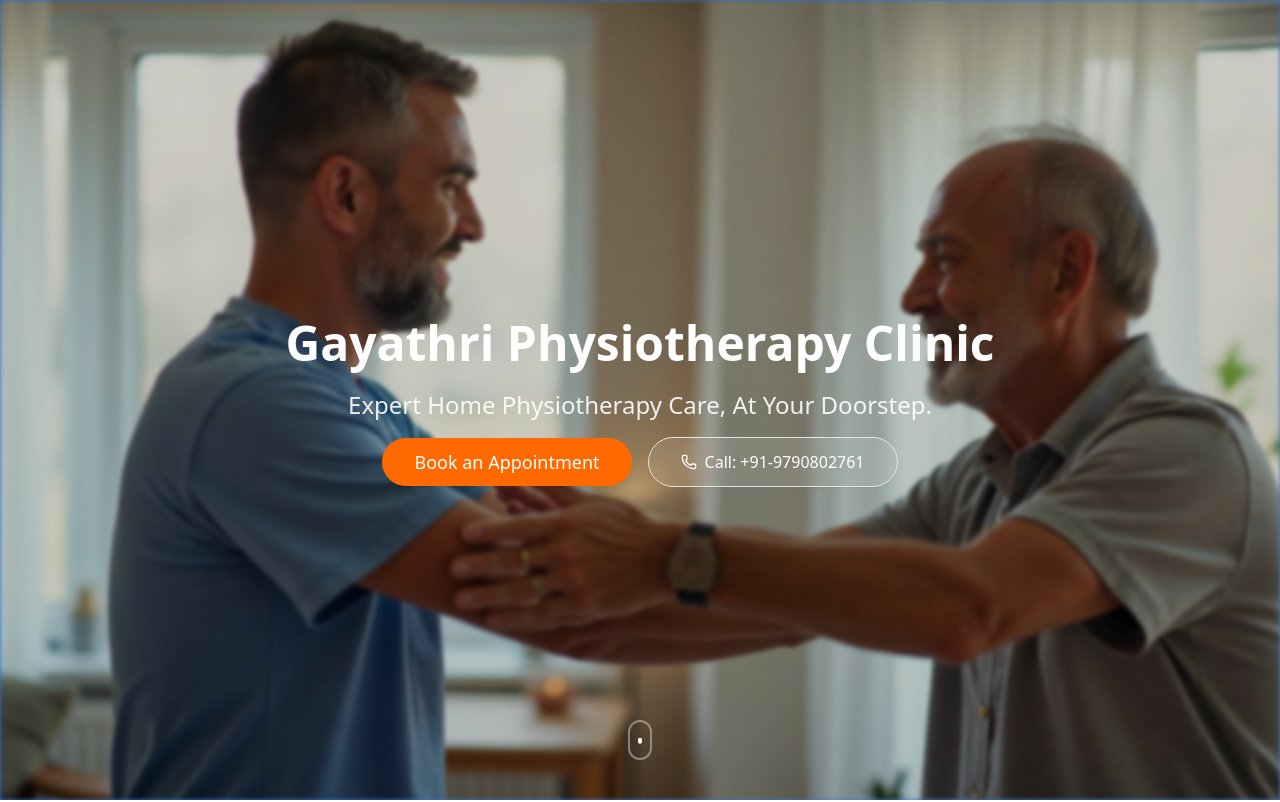
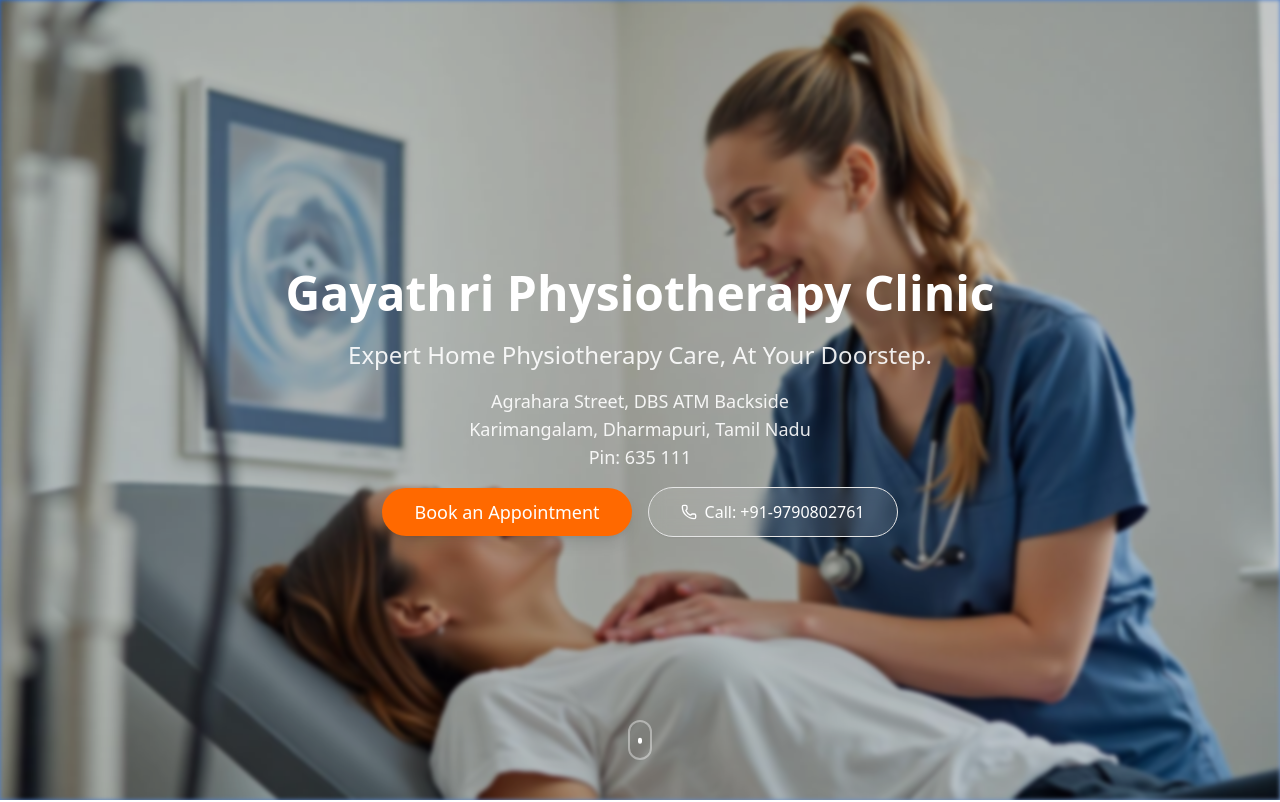
Before and after one commit to SanthoshKumar-PS/Physiotherapy-Clinic, a React (Vite) app: page / in a window 1280 px wide. Shown: the top 802 px of the page. Built offline with nearby package versions, Linux system fonts and the light colour scheme.

Commit message:
Changed logo and headers aand added address

```diff
--- a/index.html
+++ b/index.html
@@ -2,9 +2,9 @@
 <html lang="en">
   <head>
     <meta charset="UTF-8" />
-    <link rel="icon" type="image/svg+xml" href="/vite.svg" />
+    <link rel="icon" type="image/svg+xml" href="/Logo.png" />
     <meta name="viewport" content="width=device-width, initial-scale=1.0" />
-    <title>gayathri-physiotherapy</title>
+    <title>Gayathri Physiotherapy Clinic</title>
   </head>
   <body>
     <div id="root"></div>
--- a/src/components/Hero.tsx
+++ b/src/components/Hero.tsx
@@ -5,9 +5,9 @@ import {  redirectLinks, SHOW_PHONE_NUMBER } from '@/lib/redirectLinks';
 
 const Hero = () => {
   return (
-    <section className='relative min-h-screen flex items-center justify-center overflow-hidden bg-gradient-to-br from-blue-500 to-blue-500/80'>
+    <section className='relative min-h-screen flex items-center justify-center overflow-hidden bg-gradient-to-br from-blue-500 to-blue-500/50'>
         <div className='absolute inset-0 bg-black/20 z-10'/>
-        <img src="/hero.jpg" alt="Gayathri Physiotherapy Hero Image"
+        <img src="/hero2.jpg" alt="Gayathri Physiotherapy Hero Image"
          className='absolute inset-0 w-full h-full object-cover blur-[2px]'
         />
 
@@ -26,9 +26,20 @@ const Hero = () => {
                     initial={{opacity:0, y:30}}
                     animate={{opacity:1, y:0}}
                     transition={{duration: 0.8, delay:0.2}}
-                    className='text-base sm:text-lg md:text-xl lg:text-2xl text-white/90 '
+                    className='text-base sm:text-lg md:text-xl lg:text-2xl text-white/90  '
                 >
                     Expert Home Physiotherapy Care, At Your Doorstep.
+                </motion.p>
+
+                <motion.p
+                    initial={{opacity:0, y:30}}
+                    animate={{opacity:1, y:0}}
+                    transition={{duration: 0.8, delay:0.2}}
+                    className='text-xs sm:text-sm md:text-md lg:text-lg text-white/90 max-w-sm mx-4 mx-auto '
+                >
+                    <p>Agrahara Street, DBS ATM Backside</p>
+                    <p>Karimangalam, Dharmapuri, Tamil Nadu</p>
+                    <p>Pin: 635 111</p>
                 </motion.p>
 
                 <motion.div
```
Also changed, not shown: public/Logo.png (added), public/hero2.jpg (added).
